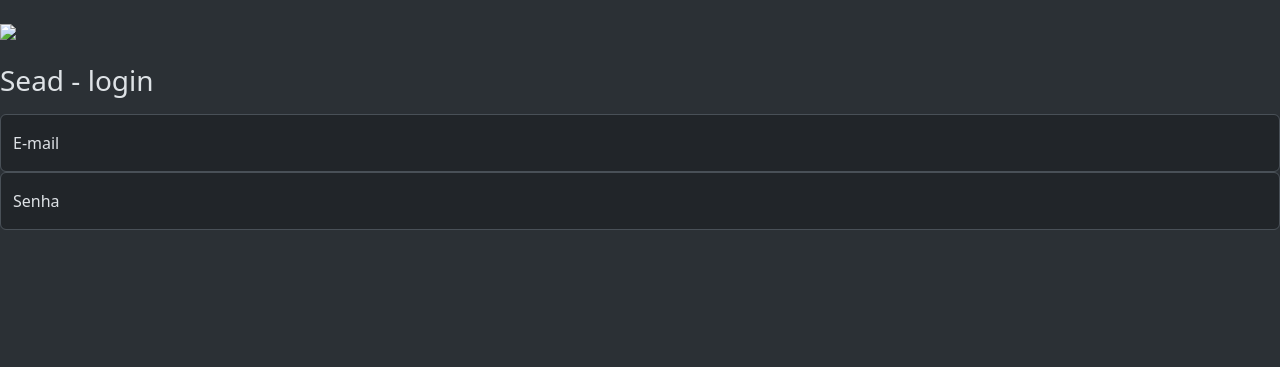
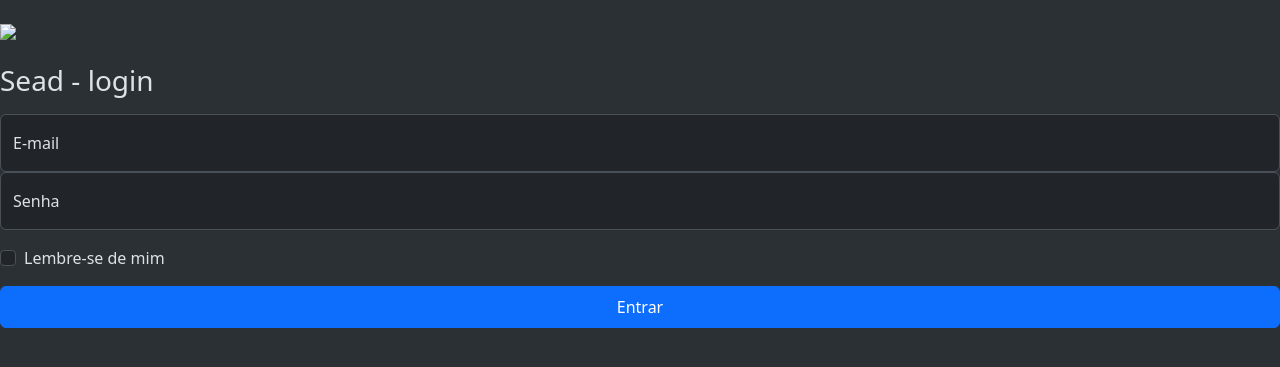
Before and after one commit to Golozeimas/SistemaDeLogin_BootStrap5, a PHP site: page / in a window 1280 px wide. Shown: the top 367 px of the page. Run offline with PHP 8.4, Linux system fonts and the light colour scheme.

Commit message:
Adicionando botão de login,, e sua formatação com bootstrap

```diff
--- a/index.php
+++ b/index.php
@@ -27,6 +27,15 @@
                         <label for="floatingInput">Senha</label>
                         <input type="password" class="form-control" id="floatingInput" placeholder="sua senha">
                     </div>
+                    <div class="form-check text-start my-3"> <!-- form-check para checagem do forms, text-start começa o texto a esquerda do elemento, e my-3
+                        adiciona um espaçamento externo encima e embaixo de 3-->
+                        <label for="flexCheckDefault"> Lembre-se de mim </label>
+                        <input type="checkbox" class="form-check-input" id="flexCheckDefault">
+                    </div>
+                    <button type="button"class="btn btn-primary w-100 py-2">
+                        Entrar
+                    </button>
+
                 </form>
     </main>
 
```
